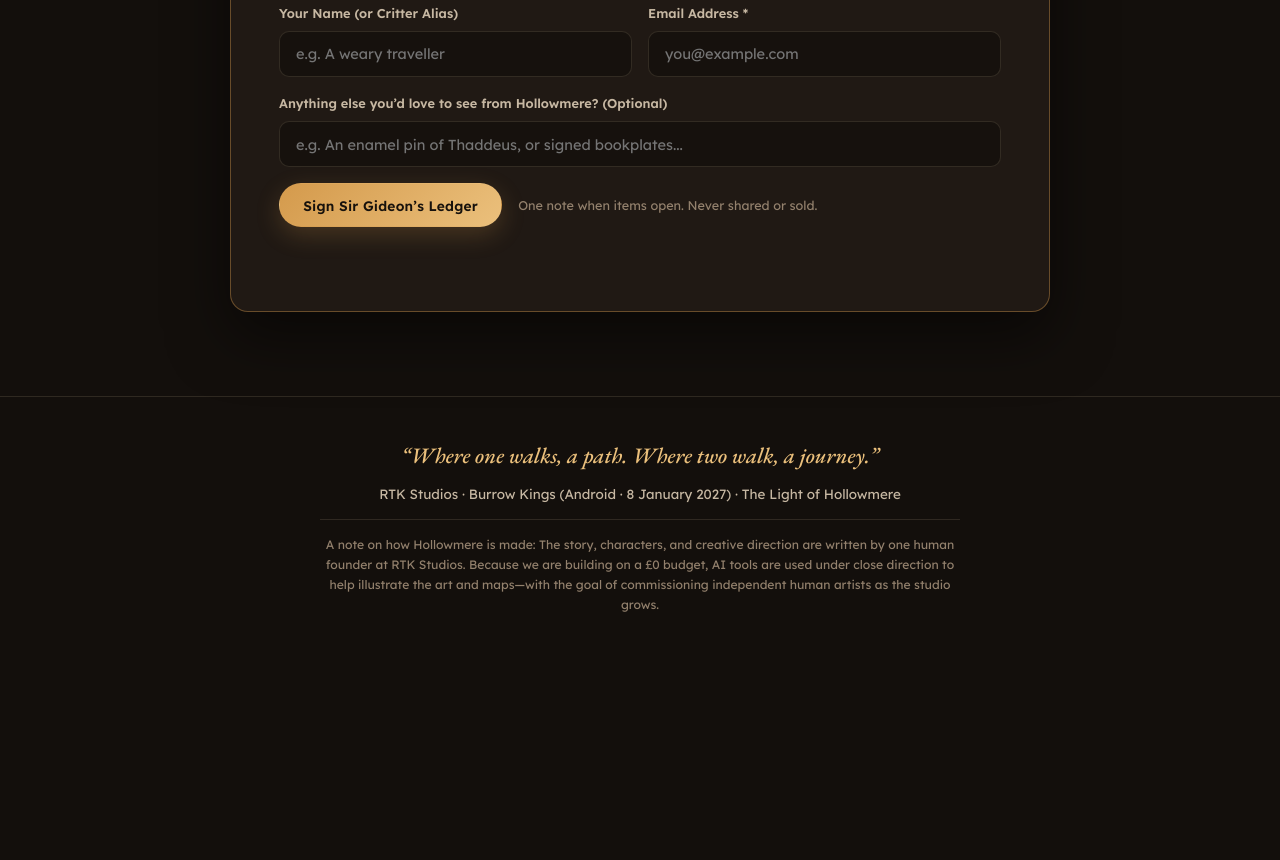
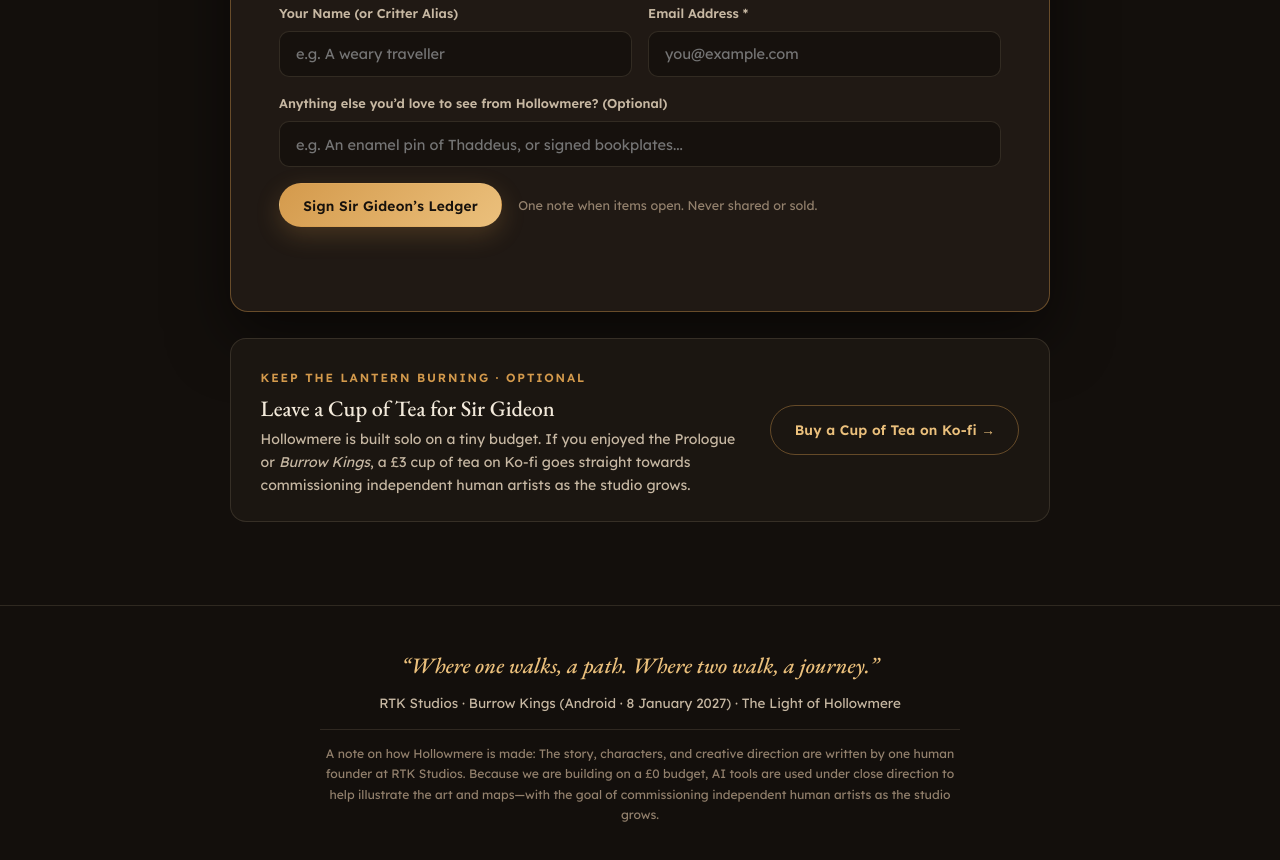
Before and after one commit to jmatts94-gif/hollowmere-archive, a plain HTML site: page index.html in a window 1280 px wide. Shown: the part 4560-5420 px from the top of the page. Before the commit the page ends 5298 px from the top, so only its background shows below. Drawn offline with Linux system fonts and the light colour scheme.

Commit message:
Add quiet Ko-fi Cup of Tea support strip

```diff
--- a/index.html
+++ b/index.html
@@ -410,6 +410,20 @@
             <div class="form-status" id="formStatus" role="status" aria-live="polite"></div>
           </form>
         </div>
+
+        <!-- Quiet Ko-fi Support Strip -->
+        <div class="kofi-hearth" data-reveal>
+          <div class="kofi-copy">
+            <span class="eyebrow">Keep the Lantern Burning · Optional</span>
+            <h3>Leave a Cup of Tea for Sir Gideon</h3>
+            <p>
+              Hollowmere is built solo on a tiny budget. If you enjoyed the Prologue or <em>Burrow Kings</em>, a £3 cup of tea on Ko-fi goes straight towards commissioning independent human artists as the studio grows.
+            </p>
+          </div>
+          <a href="https://ko-fi.com/rtkstudios" target="_blank" rel="noopener noreferrer" class="btn btn-outline kofi-btn">
+            Buy a Cup of Tea on Ko-fi →
+          </a>
+        </div>
       </div>
     </section>
   </main>
--- a/styles.css
+++ b/styles.css
@@ -1388,6 +1388,49 @@ p {
   font-size: 0.9rem;
   color: var(--accent-bright);
   min-height: 1.4em;
+}
+
+/* Quiet Ko-fi Support Strip */
+.kofi-hearth {
+  max-width: 820px;
+  margin: 1.6rem auto 0;
+  padding: 1.5rem 1.85rem;
+  border-radius: 16px;
+  background: var(--bg-elev);
+  border: 1px solid var(--border);
+  display: flex;
+  align-items: center;
+  justify-content: space-between;
+  gap: 1.5rem;
+}
+
+.kofi-copy h3 {
+  font-size: 1.38rem;
+  margin: 0 0 0.35rem;
+}
+
+.kofi-copy p {
+  font-size: 0.88rem;
+  margin: 0;
+}
+
+.kofi-btn {
+  flex-shrink: 0;
+  border-color: var(--border-strong);
+  color: var(--accent-bright);
+}
+
+.kofi-btn:hover {
+  background: var(--accent);
+  color: var(--btn-primary-text);
+  border-color: var(--accent);
+}
+
+@media (max-width: 720px) {
+  .kofi-hearth {
+    flex-direction: column;
+    align-items: flex-start;
+  }
 }
 
 /* Floating Bottom Dock for Sir Gideon's Ledger (Mobile & Desktop) */
```
